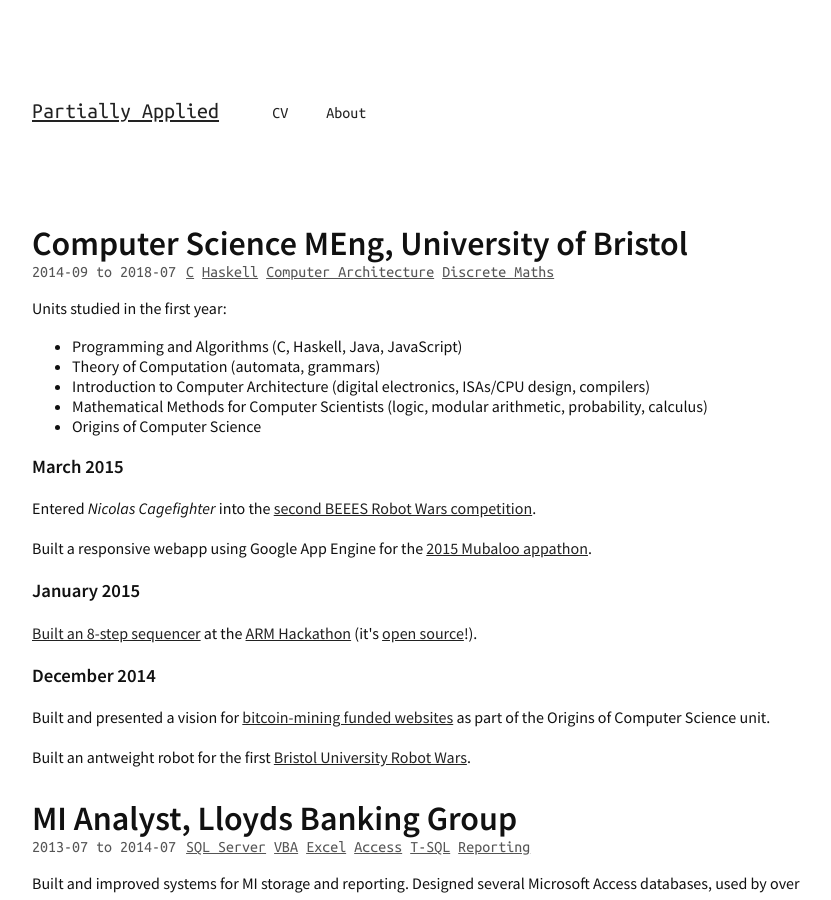
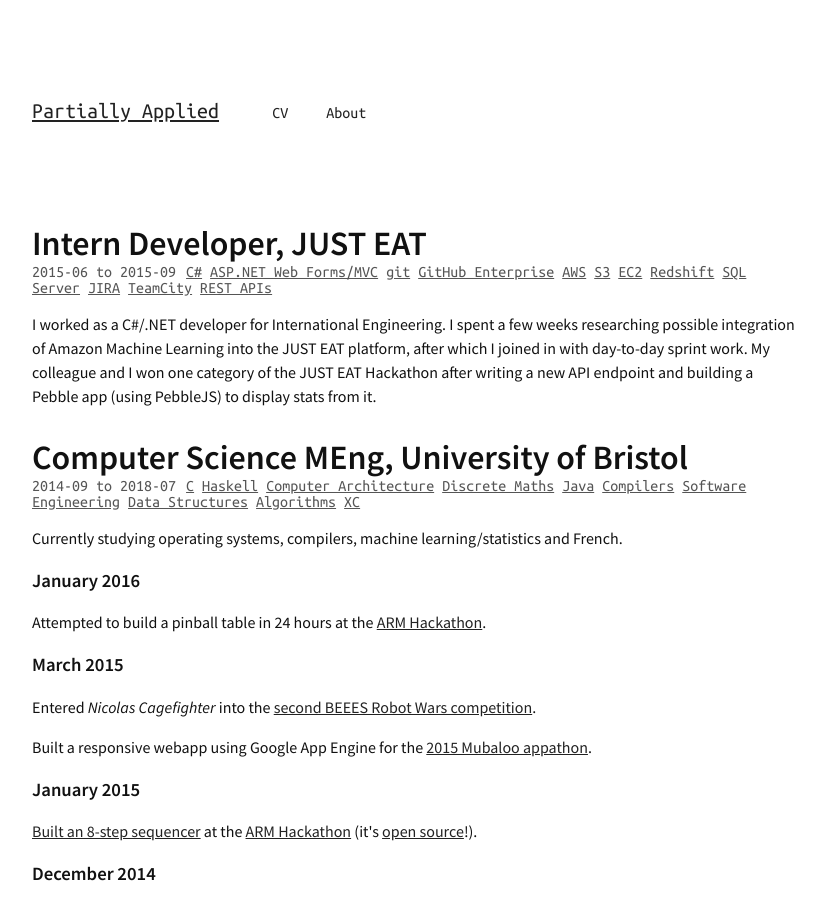
Before and after one commit to rossng/rossng.github.io, a Jekyll site: the page built from cv/index.html, in a window 1280 px wide and 900 px high. Shown: the whole window, without its empty margins (224-1055 px from the left). Built offline with Jekyll 4.4.1, drawn with Linux system fonts in a browser that asks for light colours.

Commit message:
Update my CV

```diff
--- a/cv/index.html
+++ b/cv/index.html
@@ -3,6 +3,32 @@
 title: CV
 permalink: /cv/
 ---
+
+<article class="post">
+    <h2>Intern Developer, JUST EAT</h2>
+    <div class="post-info">
+        <time datetime="2015-06">2015-06</time> to <time datetime="2015-09">2015-09</time>
+        <ul class="post-tags">
+            <li>C#</li>
+            <li>ASP.NET Web Forms/MVC</li>
+            <li>git</li>
+            <li>GitHub Enterprise</li>
+            <li>AWS</li>
+            <li>S3</li>
+            <li>EC2</li>
+            <li>Redshift</li>
+            <li>SQL Server</li>
+            <li>JIRA</li>
+            <li>TeamCity</li>
+            <li>REST APIs</li>
+        </ul>
+    </div>
+    <p>
+        I worked as a C#/.NET developer for International Engineering.
+        I spent a few weeks researching possible integration of Amazon Machine Learning into the JUST EAT platform, after which I joined in with day-to-day sprint work.
+        My colleague and I won one category of the JUST EAT Hackathon after writing a new API endpoint and building a Pebble app (using PebbleJS) to display stats from it.
+    </p>
+</article>
 
 <article class="post">
     <h2>Computer Science MEng, University of Bristol</h2>
@@ -13,33 +39,32 @@
             <li>Haskell</li>
             <li>Computer Architecture</li>
             <li>Discrete Maths</li>
+            <li>Java</li>
+            <li>Compilers</li>
+            <li>Software Engineering</li>
+            <li>Data Structures</li>
+            <li>Algorithms</li>
+            <li>XC</li>
         </ul>
     </div>
-    <p>Units studied in the first year:</p>
+    <p>
+        Currently studying operating systems, compilers, machine learning/statistics and French.
+    </p>
 
-    <ul>
-        <li>Programming and Algorithms (C, Haskell, Java, JavaScript)</li>
-        <li>Theory of Computation (automata, grammars)</li>
-        <li>Introduction to Computer Architecture (digital electronics, ISAs/CPU design, compilers)</li>
-        <li>Mathematical Methods for Computer Scientists (logic, modular arithmetic, probability, calculus)</li>
-        <li>Origins of Computer Science</li>
-    </ul>
+    <h3>January 2016</h3>
+    <p>Attempted to build a pinball table in 24 hours at the <a href="https://www.facebook.com/events/889875724441225/">ARM Hackathon</a>.</p>
 
     <h3>March 2015</h3>
-
     <p>Entered <em>Nicolas Cagefighter</em> into the <a href="https://www.youtube.com/watch?v=vsDj1u2iBhk">second BEEES Robot Wars competition</a>.</p>
-
     <p>Built a responsive webapp using Google App Engine for the <a href="http://mubaloo.com/news-info/university-of-bristol-appathon-2015">2015 Mubaloo appathon</a>.</p>
 
     <h3>January 2015</h3>
-
     <p><a href="http://neosequencer.tumblr.com/">Built an 8-step sequencer</a> at the <a href="https://www.facebook.com/events/312109635651993">ARM Hackathon</a> (it's <a href="https://developer.mbed.org/teams/Bristol-NeoSequencer/code/NeoSequencer/">open source</a>!).</p>
 
     <h3>December 2014</h3>
+    <p>Built and presented a vision for <a href="http://makemerichr.nfshost.com/pretend.php">bitcoin-mining funded websites</a> as part of the Origins of Computer Science unit.</p>
+    <p>Built an antweight robot for the first <a href="https://www.facebook.com/events/1736418089917060">Bristol University Robot Wars</a>.</p>
 
-    <p>Built and presented a vision for <a href="http://makemerichr.nfshost.com/pretend.php">bitcoin-mining funded websites</a> as part of the Origins of Computer Science unit.</p>
-
-    <p>Built an antweight robot for the first <a href="https://www.facebook.com/events/1736418089917060">Bristol University Robot Wars</a>.</p>
 </article>
 
 <article class="post">
```
